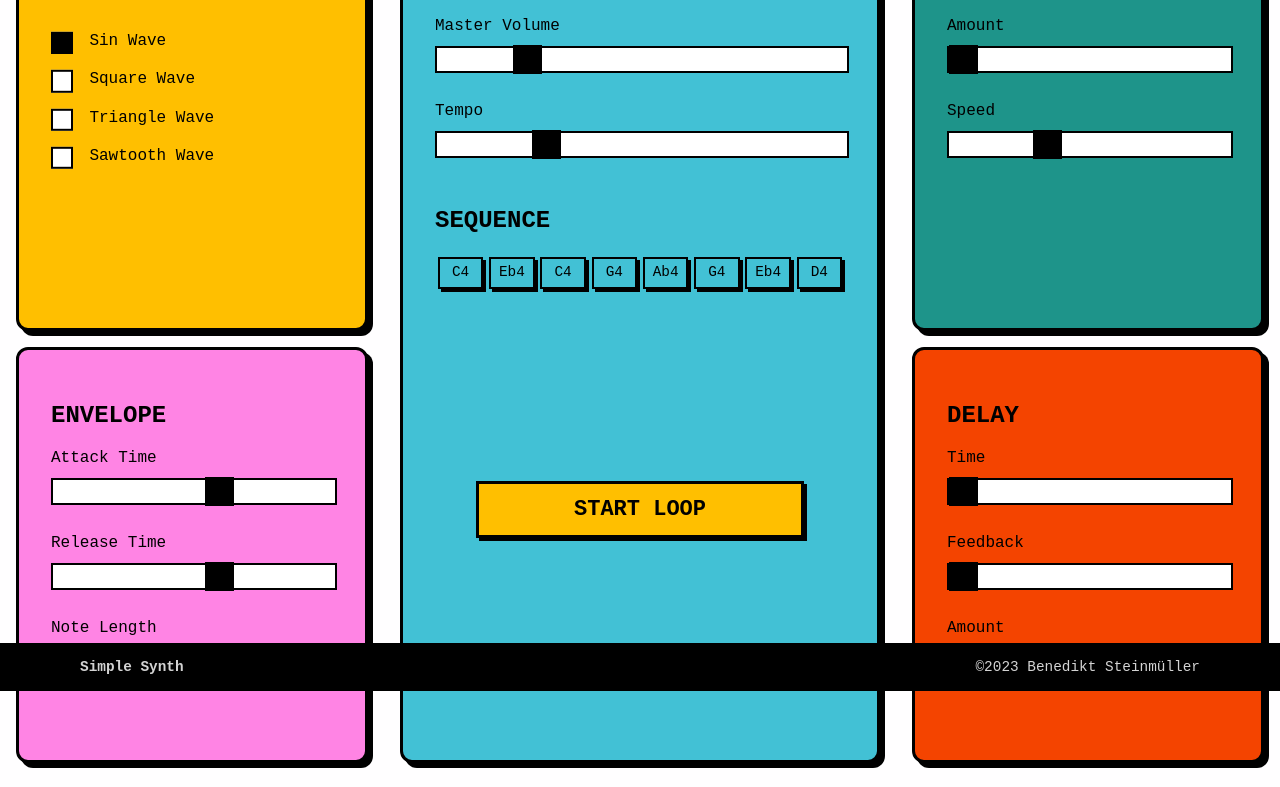
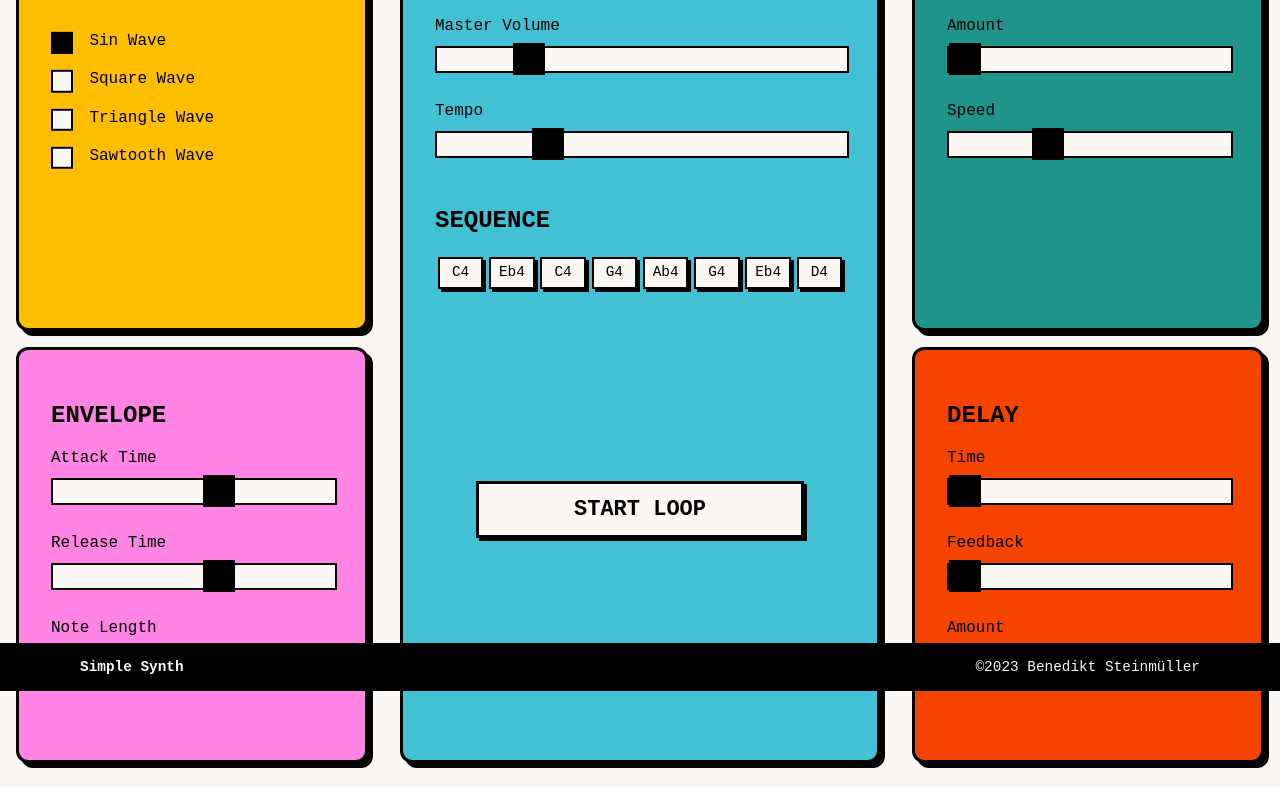
Before and after one commit to benni-dev-ux/simple-neo-synth, a plain HTML site: page index.html in a window 1280 px wide. Shown: the part 109-896 px from the top of the page. Drawn offline with Linux system fonts and the light colour scheme.

Commit message:
fixing off colors

```diff
--- a/index.html
+++ b/index.html
@@ -12,11 +12,7 @@
     <link
         href="https://fonts.googleapis.com/css2?family=Space+Grotesk:wght@300;400;600;700&family=Space+Mono:wght@400;700&display=swap"
         rel="stylesheet">
-    <link rel="preconnect" href="https://fonts.googleapis.com">
-    <link rel="preconnect" href="https://fonts.gstatic.com" crossorigin>
-    <link
-        href="https://fonts.googleapis.com/css2?family=Space+Grotesk:wght@300;400;600;700&family=Space+Mono:wght@400;700&display=swap"
-        rel="stylesheet">
+
     <script type="text/javascript" src="synth.js"></script>
 </head>
 
--- a/styles.css
+++ b/styles.css
@@ -1,6 +1,6 @@
 :root {
   --main-bg-color: #42c1d5;
-  --neutral-bg: #fffeff;
+  --neutral-bg: #fbf7f5;
   --border: black;
   --neobrut-accent-1: #1e948a;
   --neobrut-accent-2: #ff84e4;
@@ -34,7 +34,7 @@ footer {
   left: 0;
   padding: 1rem;
   text-align: center;
-  color: white;
+  color: var(--neutral-bg);
 }
 
 body {
@@ -76,6 +76,7 @@ body {
   font-weight: 800;
   font-size: 22px;
   position: relative;
+  background-color: var(--neutral-bg);
   box-shadow: 3px 3px 0 black;
   font-family: "Space Mono", monospace;
   text-transform: uppercase;
@@ -91,7 +92,7 @@ body {
 
 select {
   appearance: none;
-  background-color: transparent;
+  background-color: var(--neutral-bg);
   border: none;
   padding: 0 1em 0 0;
   margin: 0;
@@ -126,7 +127,7 @@ select {
   -webkit-appearance: none;
   width: 100%;
   height: 1.4rem;
-  background: white;
+  background: var(--neutral-bg);
   outline: solid 2px black;
 }
 
@@ -137,15 +138,15 @@ select {
 .slider::-webkit-slider-thumb {
   -webkit-appearance: none;
   appearance: none;
-  height: 1.8rem;
-  width: 1.8rem;
+  height: 2rem;
+  width: 2rem;
   background: black;
   cursor: pointer;
 }
 
 .slider::-moz-range-thumb {
-  height: 1.8rem;
-  width: 1.8rem;
+  height: 2rem;
+  width: 2rem;
   border-radius: 0;
   box-shadow: none;
   background: black;
@@ -192,7 +193,7 @@ input {
 input[type="radio"] {
   -webkit-appearance: none;
   appearance: none;
-  background-color: white;
+  background-color: var(--neutral-bg);
   margin: 0;
   font: inherit;
   width: 1.4em;
@@ -229,7 +230,7 @@ footer {
   flex-direction: row;
   justify-content: space-between;
   background-color: var(--border);
-  color: lightgrey;
+  color: var(--neutral-bg);
   font-size: 0.9rem;
   padding-left: 5rem;
   padding-right: 5rem;
```
